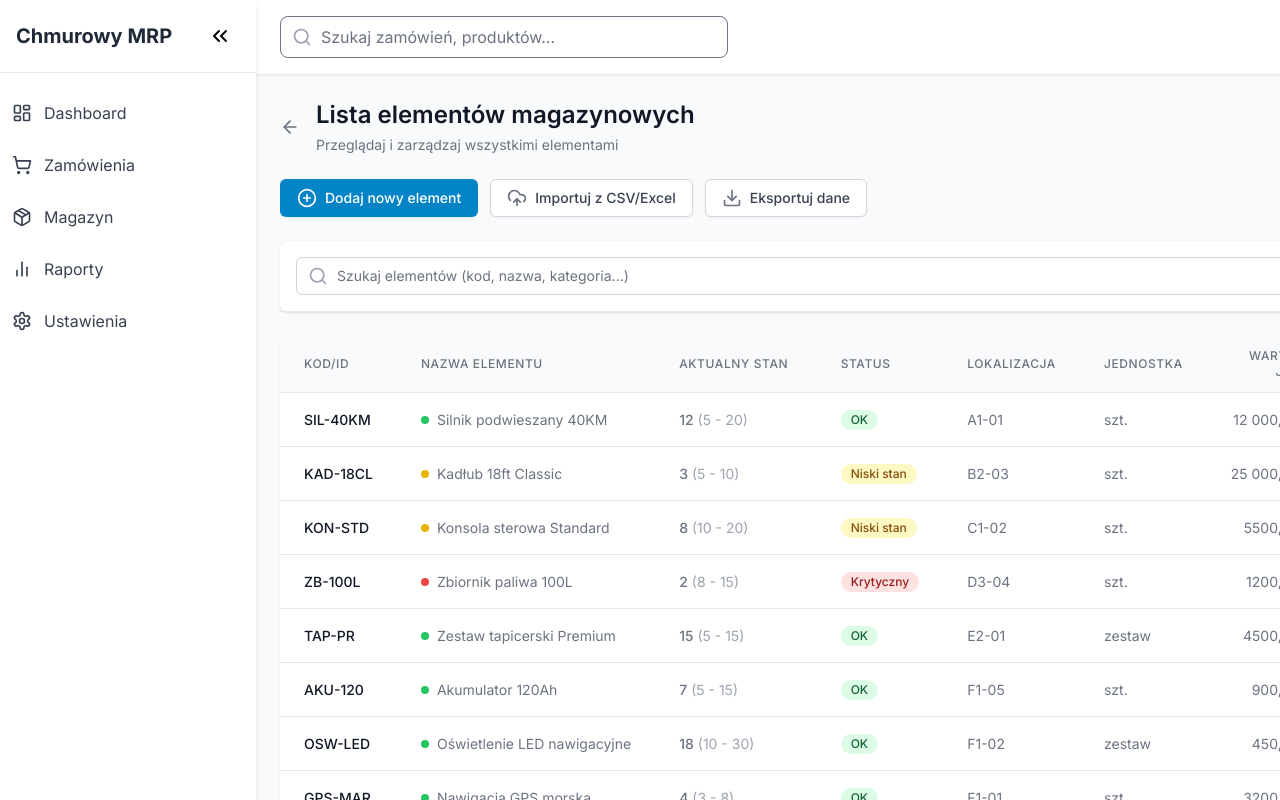
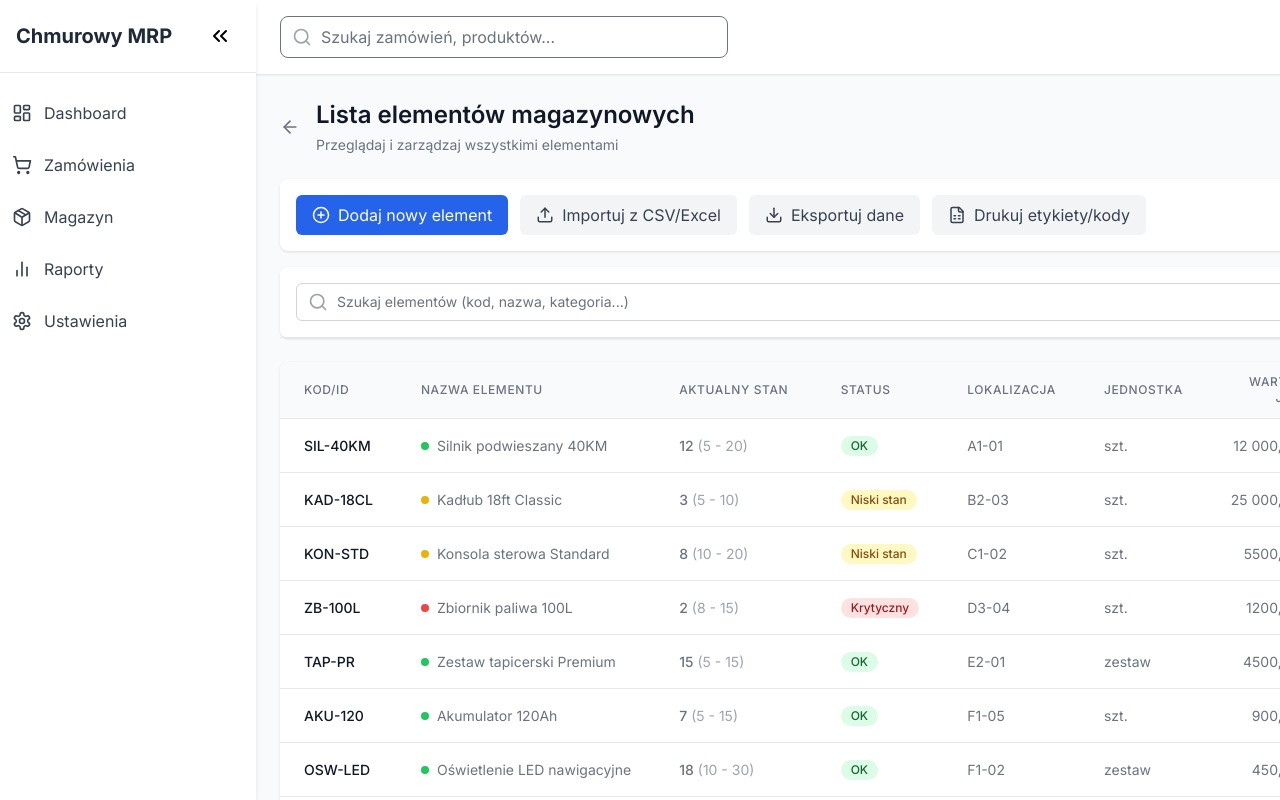
Before and after one commit to djmisieq/chmurowy-system-mrp, a Next.js app: page /inventory/items in a window 1280 px wide. Shown: the top 800 px of the page. Built offline with nearby package versions, Linux system fonts and the light colour scheme.

Commit message:
Dodanie komponentu ActionPanel do listy elementów magazynowych

```diff
--- a/src/components/inventory/ActionPanel.tsx
+++ b/src/components/inventory/ActionPanel.tsx
@@ -1,39 +1,53 @@
 "use client";
 
 import React from 'react';
-import { PlusCircle, UploadCloud, Download, AlertTriangle } from 'lucide-react';
+import { PlusCircle, Upload, Download, FileSpreadsheet } from 'lucide-react';
 
 interface ActionPanelProps {
-  onAddNew: () => void;
-  onImport: () => void;
-  onExport: () => void;
+  onAddNew?: () => void;
+  onImport?: () => void;
+  onExport?: () => void;
+  onPrint?: () => void;
 }
 
-const ActionPanel: React.FC<ActionPanelProps> = ({ onAddNew, onImport, onExport }) => {
+const ActionPanel: React.FC<ActionPanelProps> = ({
+  onAddNew = () => {},
+  onImport = () => {},
+  onExport = () => {},
+  onPrint = () => {}
+}) => {
   return (
-    <div className="flex flex-wrap gap-3 mb-6">
+    <div className="bg-white p-4 rounded-lg shadow mb-4 flex flex-wrap gap-3">
       <button
         onClick={onAddNew}
-        className="inline-flex items-center px-4 py-2 border border-transparent text-sm font-medium rounded-md shadow-sm text-white bg-primary-600 hover:bg-primary-700 focus:outline-none focus:ring-2 focus:ring-offset-2 focus:ring-primary-500"
+        className="flex items-center px-4 py-2 bg-blue-600 text-white rounded-md hover:bg-blue-700 transition-colors"
       >
-        <PlusCircle className="mr-2 h-5 w-5" />
+        <PlusCircle size={18} className="mr-2" />
         Dodaj nowy element
       </button>
 
       <button
         onClick={onImport}
-        className="inline-flex items-center px-4 py-2 border border-gray-300 text-sm font-medium rounded-md shadow-sm text-gray-700 bg-white hover:bg-gray-50 focus:outline-none focus:ring-2 focus:ring-offset-2 focus:ring-primary-500"
+        className="flex items-center px-4 py-2 bg-gray-100 text-gray-700 rounded-md hover:bg-gray-200 transition-colors"
       >
-        <UploadCloud className="mr-2 h-5 w-5 text-gray-500" />
+        <Upload size={18} className="mr-2" />
         Importuj z CSV/Excel
       </button>
 
       <button
         onClick={onExport}
-        className="inline-flex items-center px-4 py-2 border border-gray-300 text-sm font-medium rounded-md shadow-sm text-gray-700 bg-white hover:bg-gray-50 focus:outline-none focus:ring-2 focus:ring-offset-2 focus:ring-primary-500"
+        className="flex items-center px-4 py-2 bg-gray-100 text-gray-700 rounded-md hover:bg-gray-200 transition-colors"
       >
-        <Download className="mr-2 h-5 w-5 text-gray-500" />
+        <Download size={18} className="mr-2" />
         Eksportuj dane
+      </button>
+
+      <button
+        onClick={onPrint}
+        className="flex items-center px-4 py-2 bg-gray-100 text-gray-700 rounded-md hover:bg-gray-200 transition-colors"
+      >
+        <FileSpreadsheet size={18} className="mr-2" />
+        Drukuj etykiety/kody
       </button>
     </div>
   );
```
